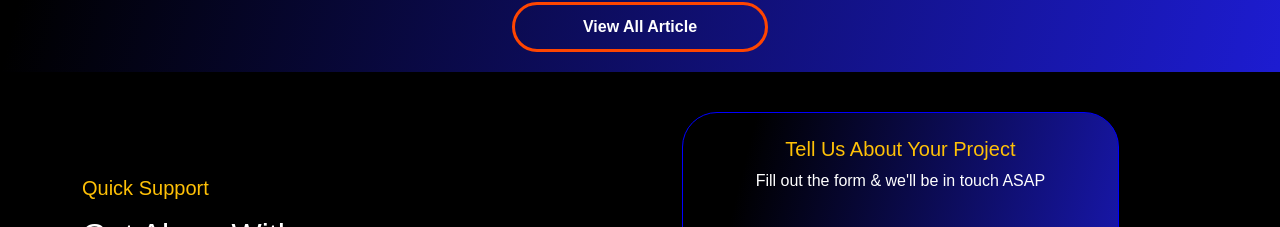
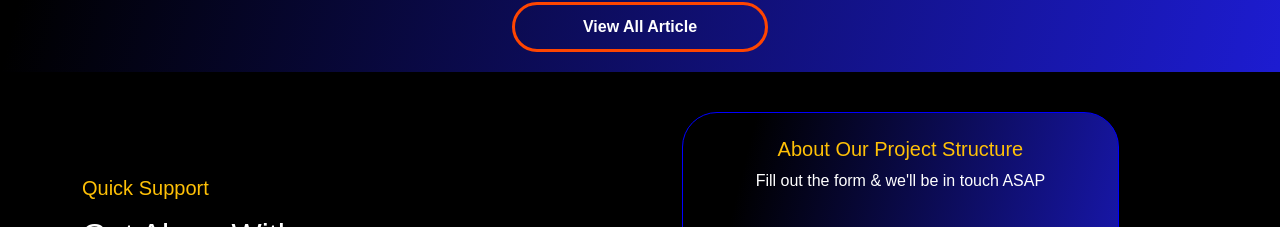
Before and after one commit to DevHassanraza/myfrontwebsit, a plain HTML site: page index.html in a window 1280 px wide. Shown: the part 3324-3551 px from the top of the page. Drawn offline with nearby package versions, Linux system fonts and the light colour scheme; files whose address does not match are found by name.

Commit message:
My forntend website new changes

```diff
--- a/index.html
+++ b/index.html
@@ -330,7 +330,7 @@
             <div class="col-sm-12 col-md-12 col-lg-6 col-12">
               <div class="forms">
                 <div class="text-center py-4">
-                  <h4 class="text-center text-warning fs-5">Tell Us About Your Project</h4>
+                  <h4 class="text-center text-warning fs-5">About Our Project Structure</h4>
                   <p class="text-white">Fill out the form & we'll be in touch ASAP</p>
                 </div>
                 <div class="text-center py-3">
```
